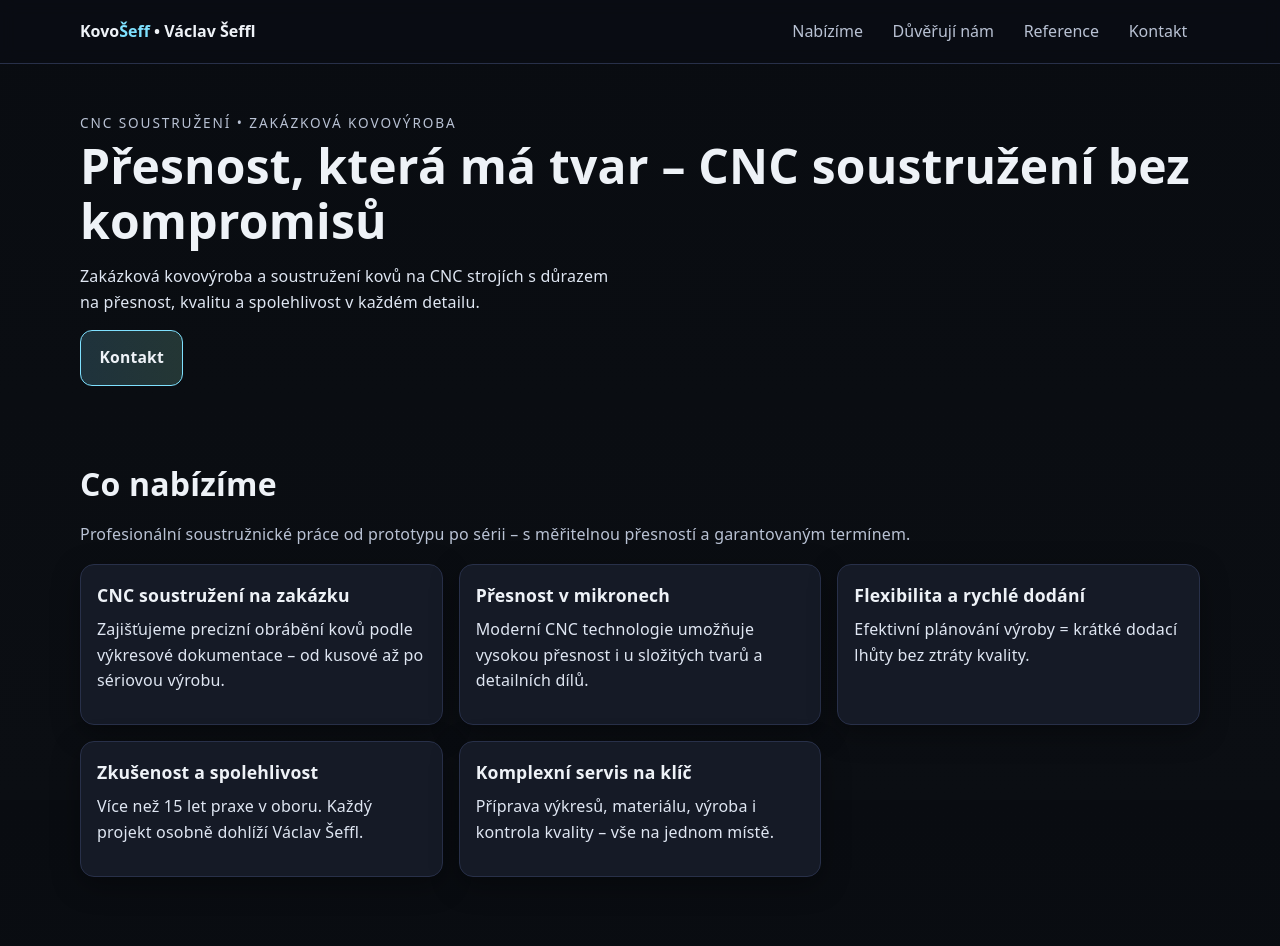
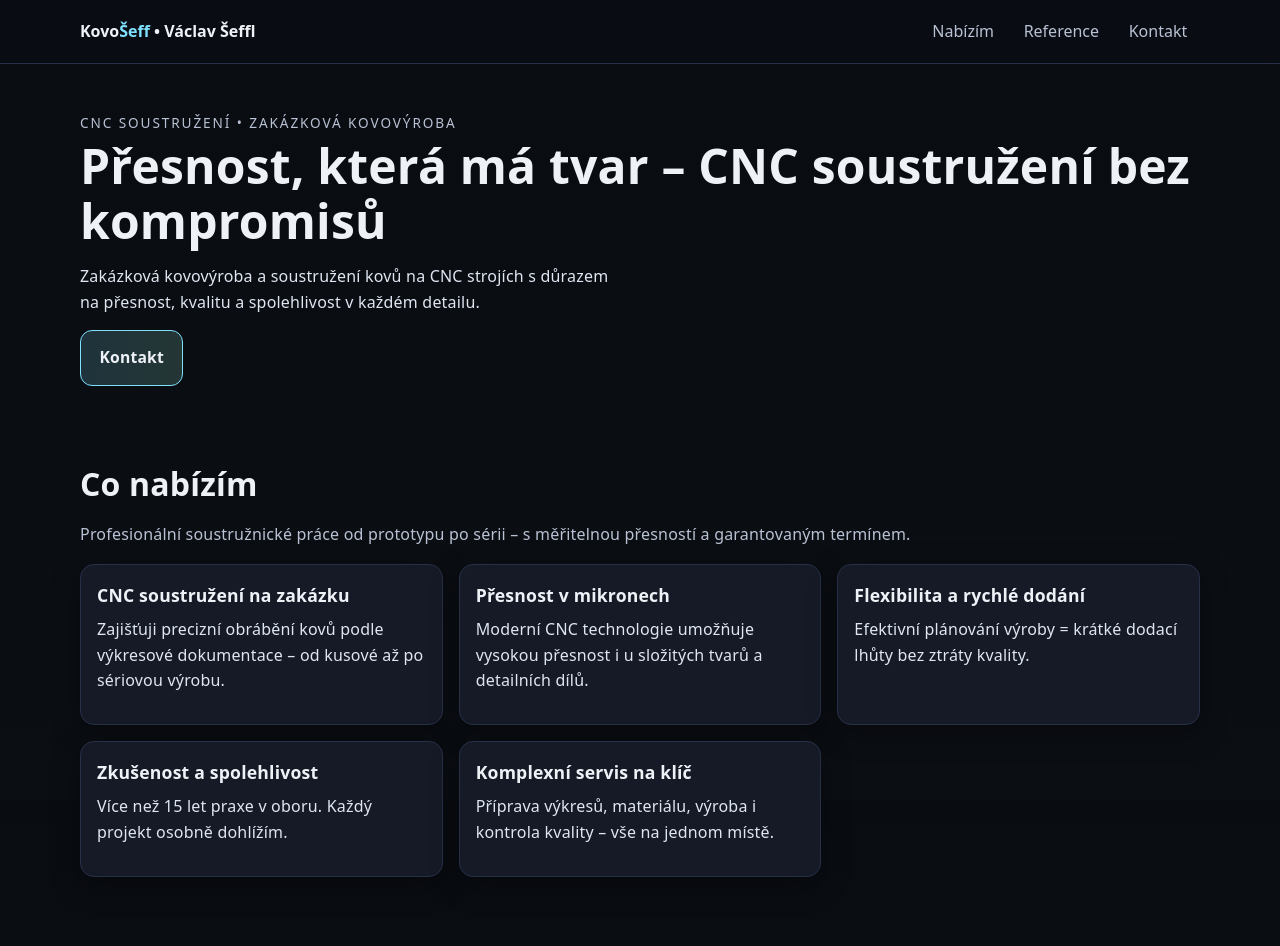
Before and after one commit to sefflovapetra-alt/KOVOSEFF, a plain HTML site: page index.html in a window 1280 px wide. Shown: the top 946 px of the page. Drawn offline with Linux system fonts and the light colour scheme.

Commit message:
index.html

```diff
--- a/index.html
+++ b/index.html
@@ -268,8 +268,7 @@
     <nav class="nav" aria-label="Hlavní navigace">
       <div class="brand">Kovo<span>Šeff</span> • Václav Šeffl</div>
       <div class="links">
-        <a href="#nabizime">Nabízíme</a>
-        <a href="#duveruji-nam">Důvěřují nám</a>
+        <a href="#nabizim">Nabízím</a>
         <a href="#reference">Reference</a>
         <a href="#kontakt">Kontakt</a>
       </div>
@@ -290,14 +289,14 @@
   </section>
 
   <!-- Co nabízíme -->
-  <section class="wrap" id="nabizime" aria-label="Co nabízíme">
-    <h2>Co nabízíme</h2>
+  <section class="wrap" id="nabizim" aria-label="Co nabízím">
+    <h2>Co nabízím</h2>
     <p class="muted">Profesionální soustružnické práce od prototypu po sérii – s měřitelnou přesností a garantovaným termínem.</p>
 
     <div class="grid" role="list">
       <article class="card" role="listitem">
         <h3>CNC soustružení na zakázku</h3>
-        <p>Zajišťujeme precizní obrábění kovů podle výkresové dokumentace – od kusové až po sériovou výrobu.</p>
+        <p>Zajišťuji precizní obrábění kovů podle výkresové dokumentace – od kusové až po sériovou výrobu.</p>
       </article>
       <article class="card" role="listitem">
         <h3>Přesnost v mikronech</h3>
@@ -309,7 +308,7 @@
       </article>
       <article class="card" role="listitem">
         <h3>Zkušenost a spolehlivost</h3>
-        <p>Více než 15 let praxe v oboru. Každý projekt osobně dohlíží Václav Šeffl.</p>
+        <p>Více než 15 let praxe v oboru. Každý projekt osobně dohlížím.</p>
       </article>
       <article class="card" role="listitem">
         <h3>Komplexní servis na klíč</h3>
@@ -353,7 +352,7 @@
 
   <div class="card" style="text-align:center; padding:2rem;">
     <p style="font-size:1.1rem; margin-bottom:1rem;">
-      📞 <strong>Prosím kontaktujte mě telefonicky:</strong><br>
+      📞 <strong>Pro více informací či konzultaci mě, prosím, kontaktujte telefonicky:</strong><br>
       <a href="tel:+420732564683" style="color:var(--accent); font-weight:600;">+420 732 564 683</a>
     </p>
     <p style="font-size:1.1rem;">
```
